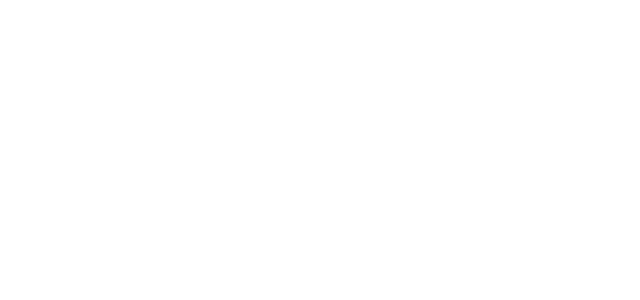
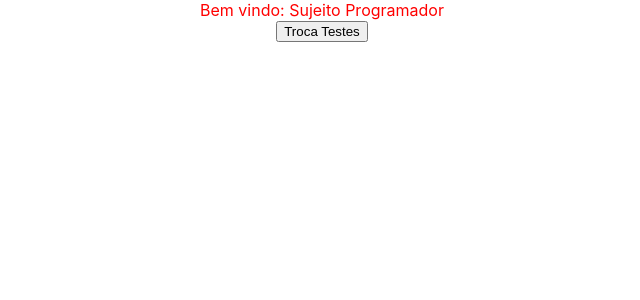
Before and after one commit to mauricioqvp/areaDeTransf, a React (Create React App) app: page /teste in a window 1280 px wide. Before the commit this address had no page. Shown: the top 300 px of the page, without its empty margins (318-958 px from the left). Built offline with nearby package versions, Linux system fonts and the light colour scheme; the HTML template or start-up script is replaced by a standard one.

Commit message:
Provider and test created

```diff
--- a/src/App.js
+++ b/src/App.js
@@ -1,11 +1,14 @@
 import Rota from './Routes';
+import UserProvider from './assets/contexts/user';
 import './App.css';
 
 function App() {
   return (
-    <div className="App">
-        <Rota />
-    </div>
+    <UserProvider>
+      <div className="App">
+          <Rota />
+      </div>
+    </UserProvider>
   );
 }
 
--- /dev/null
+++ b/src/Pages/Teste/Teste.js
@@ -0,0 +1,17 @@
+import { useContext } from 'react';
+
+import { UserContext } from '../../assets/contexts/user';
+
+function Teste() {
+  const { alunos, setAlunos } = useContext(UserContext);
+
+  return (
+    <div>
+      <span style={{ color: '#FF0000' }} >Bem vindo: {alunos} </span>
+      <br/>
+      <button onClick={ () => setAlunos('Lucas Silva') } >Troca Testes</button>
+    </div>
+  );
+}
+
+export default Teste;
--- a/src/Routes.js
+++ b/src/Routes.js
@@ -2,12 +2,14 @@
 import { BrowserRouter, Route, Routes} from 'react-router-dom';
 
 import Home from './Pages/Home';
+import Teste from './Pages/Teste/Teste';
 
 function Router(){
     return(
         <BrowserRouter>
             <Routes>
                 <Route path="/" exact element={<Home />} />
+                <Route path="/teste" exact element={<Teste />} />
             </Routes>
         </BrowserRouter>
     );
--- /dev/null
+++ b/src/assets/contexts/user.js
@@ -0,0 +1,18 @@
+
+import { useState, createContext } from 'react';
+
+
+export const UserContext = createContext({});
+
+function UserProvider({children}){
+  const [alunos, setAlunos] = useState('Sujeito Programador');
+  const [qtdAlunos, setQtdAlunos] = useState(85);
+
+  return(
+    <UserContext.Provider value={{ alunos, setAlunos, qtdAlunos }}>
+      {children}
+    </UserContext.Provider>
+  )
+}
+
+export default UserProvider;
```
